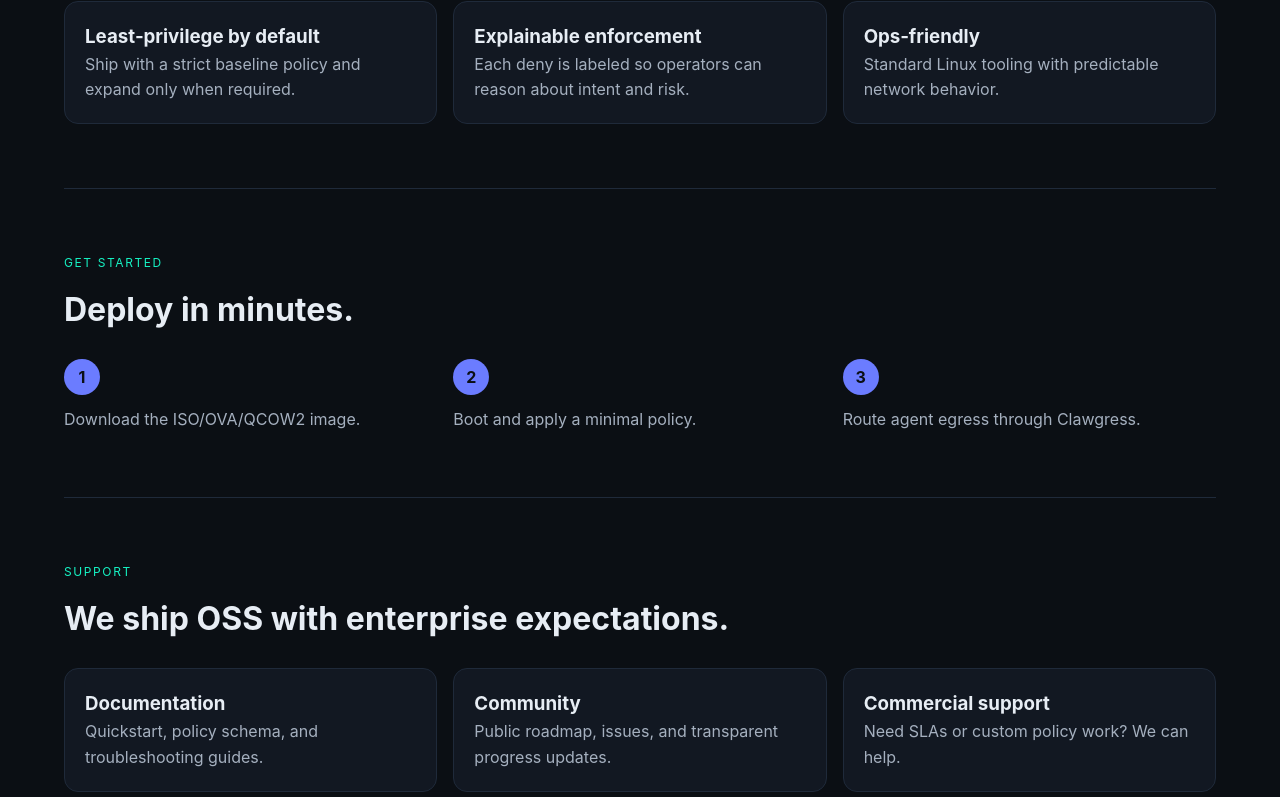
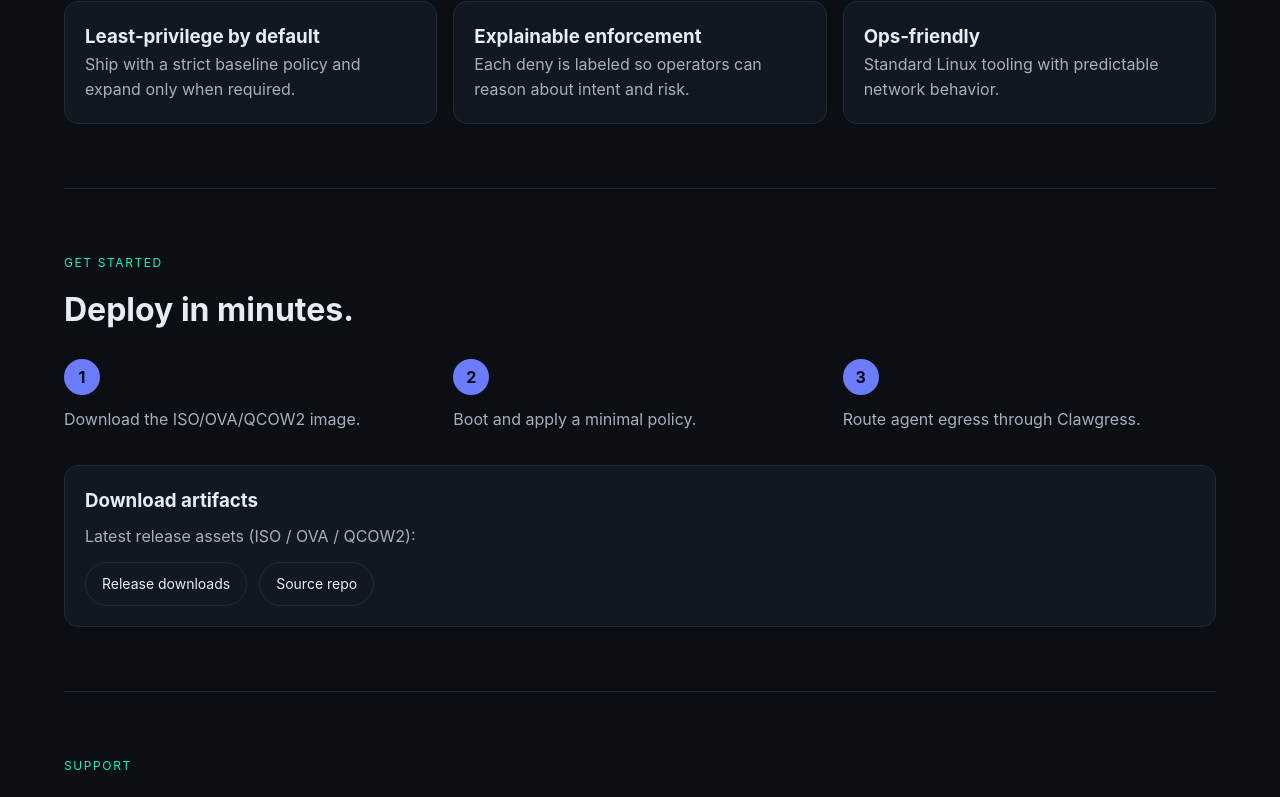
Before and after one commit to bufordtjustice2918/clawgress-website, a Next.js app: page / in a window 1280 px wide. Shown: the part 1735-2532 px from the top of the page. Built offline with nearby package versions, Linux system fonts and the light colour scheme.

Commit message:
website: features + downloads

```diff
--- a/app/globals.css
+++ b/app/globals.css
@@ -198,6 +198,32 @@ main {
   margin-bottom: 12px;
 }
 
+.download {
+  margin-top: 32px;
+  background: var(--bg-soft);
+  border: 1px solid var(--border);
+  border-radius: 14px;
+  padding: 20px;
+}
+
+.download h3 {
+  margin-bottom: 8px;
+}
+
+.download-links {
+  margin-top: 12px;
+  display: flex;
+  gap: 12px;
+  flex-wrap: wrap;
+}
+
+.download-links a {
+  border: 1px solid var(--border);
+  padding: 10px 16px;
+  border-radius: 999px;
+  font-size: 14px;
+}
+
 .contact {
   display: grid;
   grid-template-columns: repeat(auto-fit, minmax(220px, 1fr));
--- a/app/page.tsx
+++ b/app/page.tsx
@@ -75,7 +75,7 @@ export default function Home() {
       </section>
 
       <section id="features" className="section">
-        <div className="section-title">MVPv1 Features</div>
+        <div className="section-title">Features</div>
         <h2>What ships in MVPv1.</h2>
         <div className="grid features">
           <div className="panel">VyOS‑based hardened appliance</div>
@@ -128,6 +128,14 @@ export default function Home() {
             <p>Route agent egress through Clawgress.</p>
           </div>
         </div>
+        <div className="download">
+          <h3>Download artifacts</h3>
+          <p>Latest release assets (ISO / OVA / QCOW2):</p>
+          <div className="download-links">
+            <a href="https://github.com/bufordtjustice2918/clawgress/releases" target="_blank">Release downloads</a>
+            <a href="https://github.com/bufordtjustice2918/clawgress" target="_blank">Source repo</a>
+          </div>
+        </div>
       </section>
 
       <section id="support" className="section">
```
